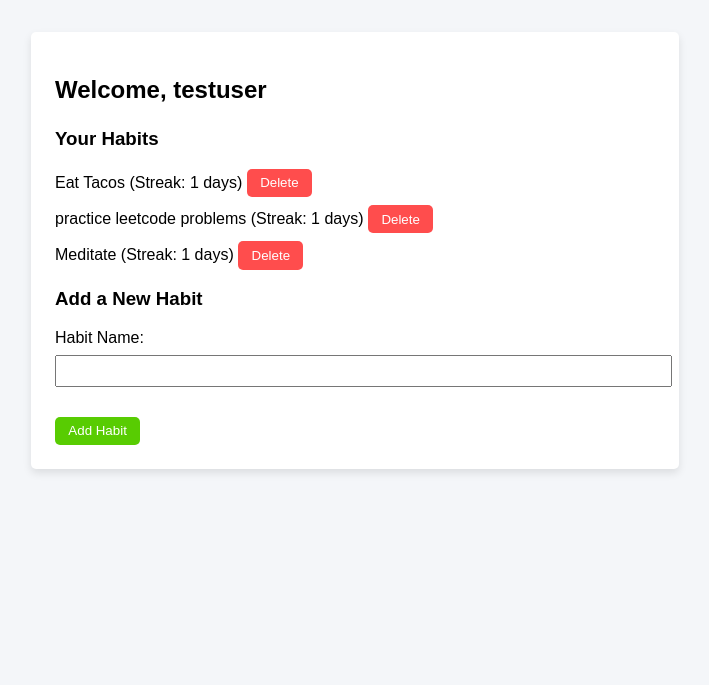
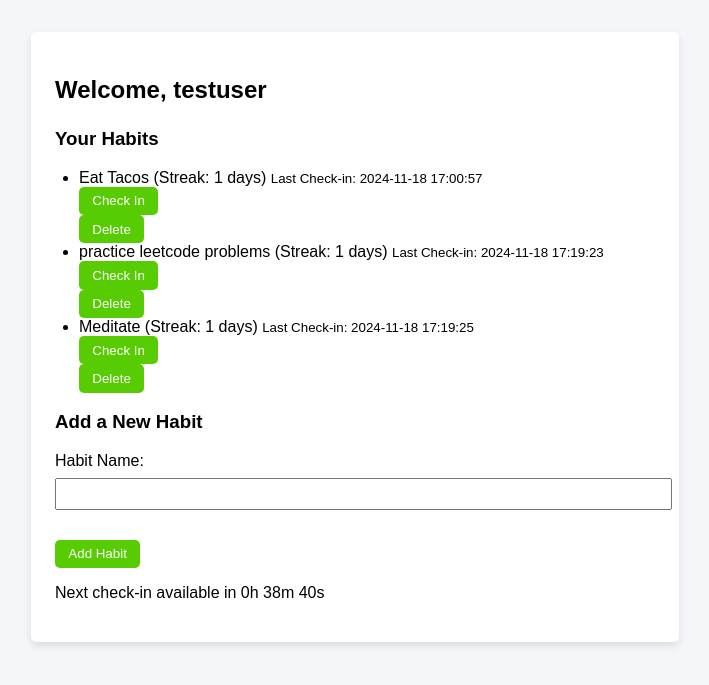
Before and after one commit to FoodAddict/Habit-Tracker, a Flask app: page /dashboard in a window 1280 px wide. Shown: the part 50-735 px from the top of the page, without its empty margins (285-994 px from the left). Run offline with Flask 3, Linux system fonts and the light colour scheme; a user stored in the database is signed in.

Commit message:
Timer, checkin, wrong password, account check

```diff
--- a/habit_tracker_project/models.py
+++ b/habit_tracker_project/models.py
@@ -1,3 +1,4 @@
+from datetime import datetime
 from flask_sqlalchemy import SQLAlchemy
 from flask_bcrypt import Bcrypt
 from flask_login import UserMixin, LoginManager
@@ -18,4 +19,5 @@ class Habit(db.Model):
     id = db.Column(db.Integer, primary_key=True)
     name = db.Column(db.String(100), nullable=False)
     streak = db.Column(db.Integer, default=0)
+    last_check_in = db.Column(db.DateTime, nullable=True)  # New field for last check-in date
     user_id = db.Column(db.Integer, db.ForeignKey('user.id'), nullable=False)
--- a/habit_tracker_project/routes.py
+++ b/habit_tracker_project/routes.py
@@ -4,10 +4,16 @@ from flask_bcrypt import Bcrypt
 from flask_login import login_user, logout_user, login_required, current_user, LoginManager
 import re
 import html
+from datetime import datetime, timedelta
+
 
 main_blueprint = Blueprint('main', __name__)
 login_manager = LoginManager()
 login_manager.login_view = 'main.login'
+
+@main_blueprint.route('/')
+def index():
+    return render_template('index.html', title="Home")
 
 @login_manager.user_loader
 def load_user(user_id):
@@ -23,6 +29,12 @@ def register():
         username = sanitize_input(request.form.get('username'))
         email = sanitize_input(request.form.get('email'))
         password = sanitize_input(request.form.get('password'))
+
+        # Check if the email already exists
+        existing_user = User.query.filter_by(email=email).first()
+        if existing_user:
+            flash('Email already exists. Please choose a different email.', 'danger')
+            return redirect(url_for('main.register'))
 
         if not re.match(r"^[a-zA-Z0-9_]+$", username):
             flash('Invalid username. Use letters, numbers, and underscores only.', 'danger')
@@ -42,11 +54,14 @@ def login():
         email = sanitize_input(request.form.get('email'))
         password = sanitize_input(request.form.get('password'))
         user = User.query.filter_by(email=email).first()
-        if user and Bcrypt().check_password_hash(user.password, password):
-            login_user(user)
-            return redirect(url_for('main.dashboard'))
+        if user:
+            if Bcrypt().check_password_hash(user.password, password):
+                login_user(user)
+                return redirect(url_for('main.dashboard'))
+            else:
+                flash('Incorrect password. Please try again.', 'danger')
         else:
-            flash('Login unsuccessful. Please check your email and password.', 'danger')
+            flash('Email does not exist. Please register first.', 'danger')
     return render_template('login.html', title="Login")
 
 @main_blueprint.route('/dashboard')
@@ -85,9 +100,22 @@ def delete_habit(habit_id):
         flash('You do not have permission to delete this habit.', 'danger')
     return redirect(url_for('main.dashboard'))
 
-@main_blueprint.route('/')
-def index():
-    habits = []
-    if current_user.is_authenticated:
-        habits = Habit.query.filter_by(user_id=current_user.id).all()
-    return render_template('index.html', habits=habits, title="Home - Habit Management and Strategies")
+
+@main_blueprint.route('/check_in/<int:habit_id>', methods=['POST'])
+@login_required
+def check_in(habit_id):
+    habit = Habit.query.get_or_404(habit_id)
+    if habit.owner != current_user:
+        flash('You do not have permission to check in for this habit.', 'danger')
+        return redirect(url_for('main.dashboard'))
+
+    current_time = datetime.now()
+    if habit.last_check_in is None or (current_time - habit.last_check_in).days >= 1:
+        habit.streak += 1
+        habit.last_check_in = current_time
+        db.session.commit()
+        flash('Check-in successful! Your streak has been updated.', 'success')
+    else:
+        flash('You have already checked in today. Please come back tomorrow.', 'info')
+
+    return redirect(url_for('main.dashboard'))
--- a/habit_tracker_project/static/style.css
+++ b/habit_tracker_project/static/style.css
@@ -28,8 +28,54 @@ body {
     box-shadow: 0 4px 8px rgba(0, 0, 0, 0.1);
 }
 
-h2 {
+.flash-container {
+    max-width: 400px;
+    margin: 1em auto;
+}
+
+h1, h2, h3 {
     margin-bottom: 1em;
+}
+
+p, ul, ol {
+    margin-bottom: 1em;
+}
+
+ul, ol {
+    padding-left: 1.5em;
+}
+
+a {
+    color: #58cc02;
+    text-decoration: none;
+}
+
+a:hover {
+    text-decoration: underline;
+}
+
+ul.flashes {
+    list-style-type: none;
+    padding: 0;
+    margin: 0;
+}
+
+ul.flashes li {
+    margin: 0.5em 0;
+    padding: 0.5em;
+    background-color: #ffefc1;
+    border: 1px solid #ffd700;
+    border-radius: 3px;
+}
+
+ul.flashes li.danger {
+    background-color: #ffcccc;
+    border-color: #ff0000;
+}
+
+ul.flashes li.success {
+    background-color: #ccffcc;
+    border-color: #00cc00;
 }
 
 .form-group {
@@ -56,37 +102,6 @@ button.btn {
     cursor: pointer;
 }
 
-button.btn.danger {
-    background-color: #ff4d4d;
-}
-
 button.btn:hover {
     opacity: 0.9;
 }
-
-ul.habit-list {
-    list-style-type: none;
-    padding: 0;
-}
-
-ul.habit-list li {
-    margin: 0.5em 0;
-}
-
-.inline-form {
-    display: inline;
-}
-
-.flashes {
-    list-style-type: none;
-    padding: 0;
-    margin-bottom: 1em;
-}
-
-.flashes li {
-    margin: 0.5em 0;
-    padding: 0.5em;
-    background-color: #ffefc1;
-    border: 1px solid #ffd700;
-    border-radius: 3px;
-}
--- a/habit_tracker_project/templates/dashboard.html
+++ b/habit_tracker_project/templates/dashboard.html
@@ -7,6 +7,12 @@
         {% for habit in habits %}
             <li>
                 <span>{{ habit.name }} (Streak: {{ habit.streak }} days)</span>
+                {% if habit.last_check_in %}
+                    <small>Last Check-in: {{ habit.last_check_in.strftime('%Y-%m-%d %H:%M:%S') }}</small>
+                {% endif %}
+                <form action="{{ url_for('main.check_in', habit_id=habit.id) }}" method="post" class="inline-form">
+                    <button type="submit" class="btn">Check In</button>
+                </form>
                 <form action="{{ url_for('main.delete_habit', habit_id=habit.id) }}" method="post" class="inline-form">
                     <button type="submit" class="btn danger">Delete</button>
                 </form>
@@ -23,5 +29,28 @@
         </div>
         <button type="submit" class="btn">Add Habit</button>
     </form>
+
+    <!-- Timer Display -->
+    <p id="timer"></p>
 </div>
+
+<!-- JavaScript Function for Timer -->
+<script>
+    function calculateTimeUntilMidnight() {
+        const now = new Date();
+        const tomorrow = new Date();
+        tomorrow.setDate(now.getDate() + 1);
+        tomorrow.setHours(0, 0, 0, 0); // Set to midnight
+
+        const diff = tomorrow - now;
+        const hours = Math.floor(diff / (1000 * 60 * 60));
+        const minutes = Math.floor((diff % (1000 * 60 * 60)) / (1000 * 60));
+        const seconds = Math.floor((diff % (1000 * 60)) / 1000);
+
+        document.getElementById('timer').innerText = `Next check-in available in ${hours}h ${minutes}m ${seconds}s`;
+    }
+
+    // Call the function every second
+    setInterval(calculateTimeUntilMidnight, 1000);
+</script>
 {% endblock %}
```
Also changed, not shown: habit_tracker_project/instance/site.db, habit_tracker_project/templates/base.html (line endings or trailing spaces).
